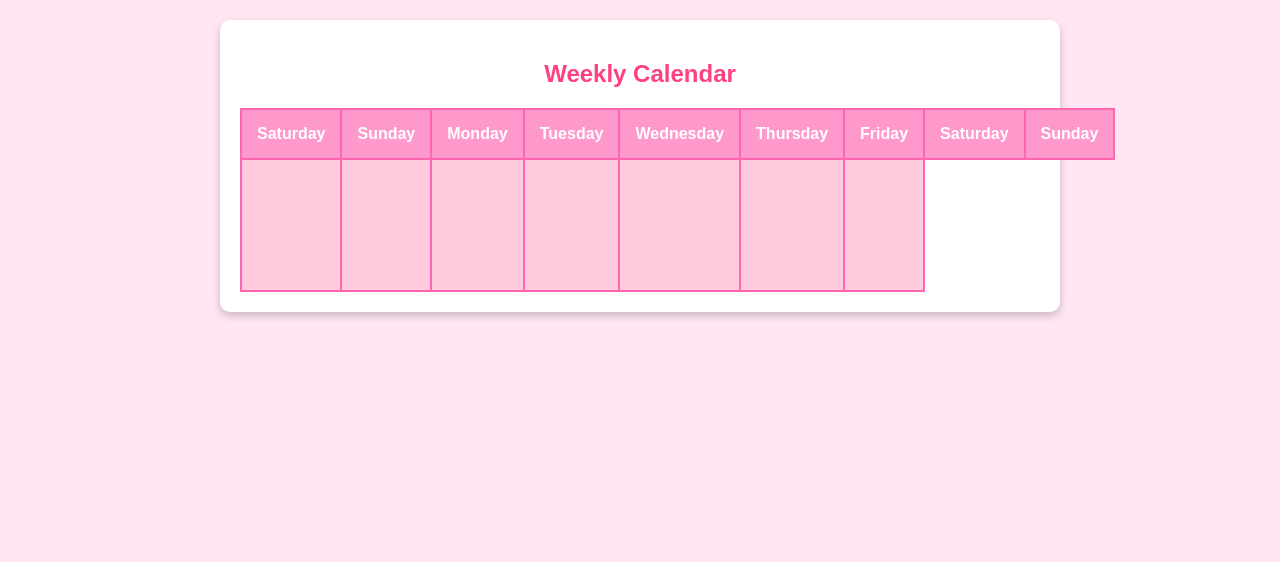
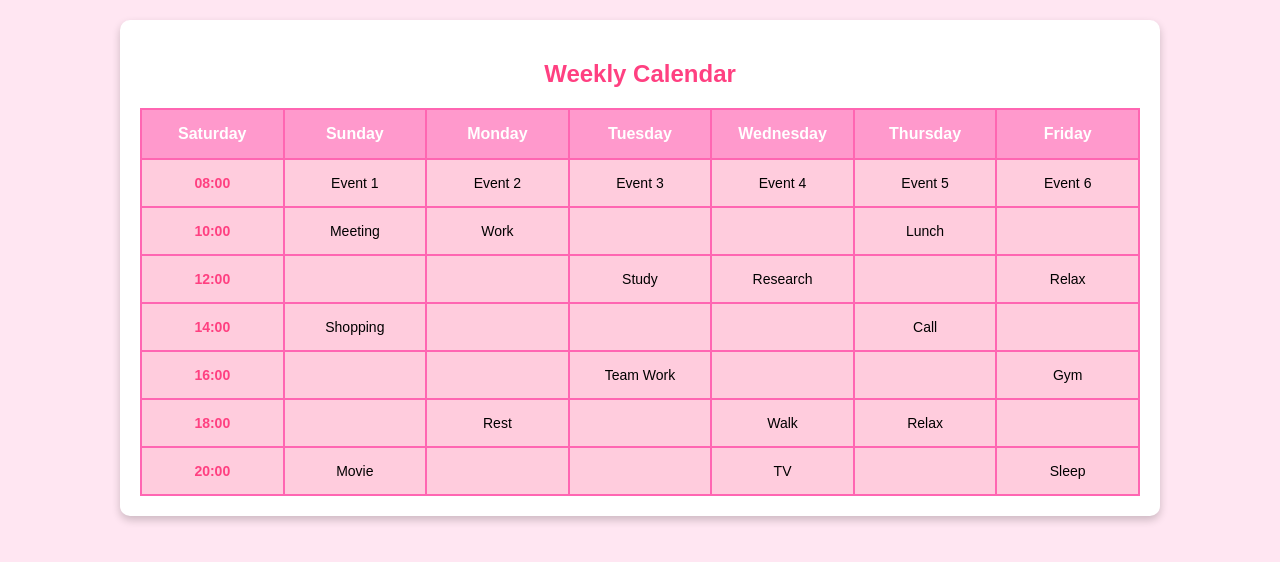
Before and after one commit to coderrcode/notion-calendar, a plain HTML site: page index.html in a window 1280 px wide. Drawn offline with Linux system fonts and the light colour scheme.

Commit message:
Update index.html

```diff
--- a/index.html
+++ b/index.html
@@ -10,17 +10,21 @@
             background-color: #ffe6f2;
             text-align: center;
             margin: 0;
-            padding: 0;
+            padding: 20px;
         }
 
         .calendar-container {
             width: 90%;
-            max-width: 800px;
-            margin: 20px auto;
+            max-width: 1000px;
+            margin: auto;
             padding: 20px;
             background-color: white;
             border-radius: 10px;
             box-shadow: 0px 4px 8px rgba(0, 0, 0, 0.2);
+        }
+
+        h2 {
+            color: #ff4081;
         }
 
         .calendar {
@@ -32,6 +36,7 @@
             border: 2px solid #ff66b2;
             padding: 15px;
             text-align: center;
+            width: 14%; /* Adjusting to have equal width for all days */
         }
 
         .calendar th {
@@ -42,23 +47,31 @@
 
         .calendar td {
             background-color: #ffccdd;
-            height: 100px;
             font-size: 14px;
+            vertical-align: top;
         }
 
         .calendar td:hover {
             background-color: #ffb3d9;
             cursor: pointer;
         }
+
+        .time-column {
+            background-color: #ffebf5;
+            font-weight: bold;
+            color: #ff4081;
+            width: 10%;
+        }
     </style>
 </head>
 <body>
 
     <div class="calendar-container">
-        <h2 style="color: #ff4081;">Weekly Calendar</h2>
+        <h2>Weekly Calendar</h2>
 
         <table class="calendar">
             <tr>
+                <!-- Weekdays Starting from Saturday -->
                 <th>Saturday</th>
                 <th>Sunday</th>
                 <th>Monday</th>
@@ -66,17 +79,35 @@
                 <th>Wednesday</th>
                 <th>Thursday</th>
                 <th>Friday</th>
-                <th>Saturday</th>
-                <th>Sunday</th>
+            </tr>
+            <!-- Time slots for each day -->
+            <tr>
+                <td class="time-column">08:00</td>
+                <td>Event 1</td> <td>Event 2</td> <td>Event 3</td> <td>Event 4</td> <td>Event 5</td> <td>Event 6</td>
             </tr>
             <tr>
-                <td></td>
-                <td></td>
-                <td></td>
-                <td></td>
-                <td></td>
-                <td></td>
-                <td></td>
+                <td class="time-column">10:00</td>
+                <td>Meeting</td> <td>Work</td> <td></td> <td></td> <td>Lunch</td> <td></td>
+            </tr>
+            <tr>
+                <td class="time-column">12:00</td>
+                <td></td> <td></td> <td>Study</td> <td>Research</td> <td></td> <td>Relax</td>
+            </tr>
+            <tr>
+                <td class="time-column">14:00</td>
+                <td>Shopping</td> <td></td> <td></td> <td></td> <td>Call</td> <td></td>
+            </tr>
+            <tr>
+                <td class="time-column">16:00</td>
+                <td></td> <td></td> <td>Team Work</td> <td></td> <td></td> <td>Gym</td>
+            </tr>
+            <tr>
+                <td class="time-column">18:00</td>
+                <td></td> <td>Rest</td> <td></td> <td>Walk</td> <td>Relax</td> <td></td>
+            </tr>
+            <tr>
+                <td class="time-column">20:00</td>
+                <td>Movie</td> <td></td> <td></td> <td>TV</td> <td></td> <td>Sleep</td>
             </tr>
         </table>
     </div>
```
